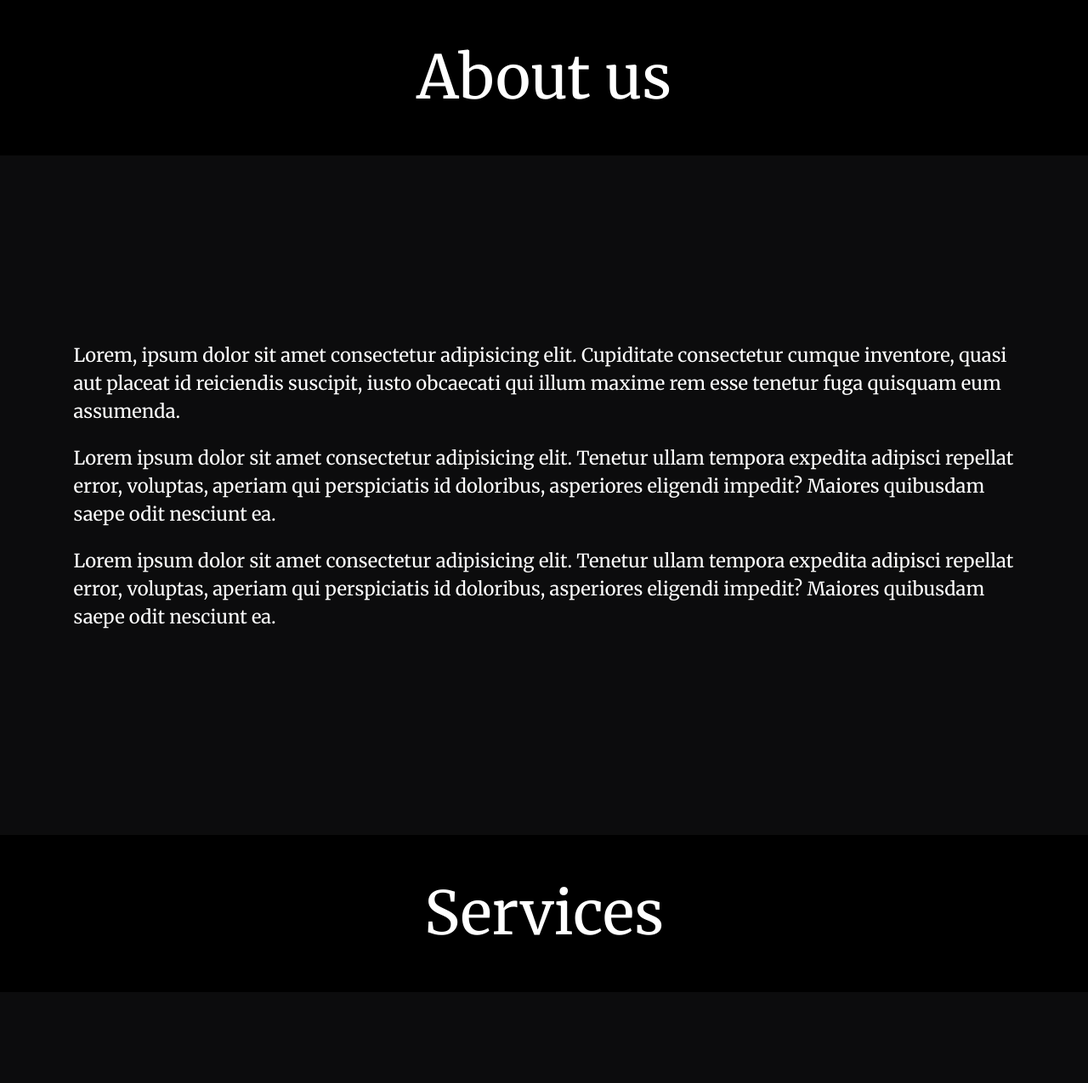
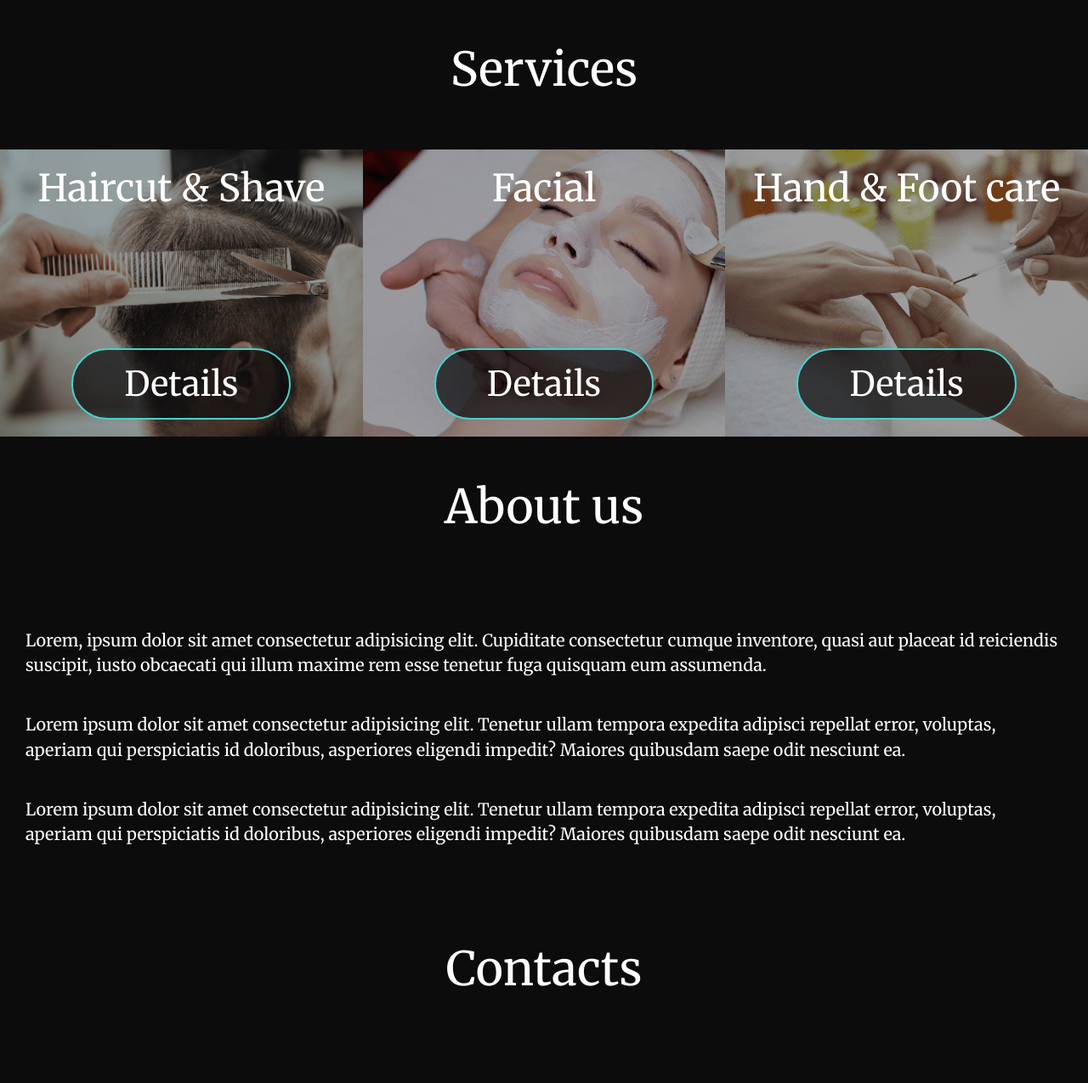
Before and after one commit to yura-solokha/barber-shop-website, a Django app: page / in a window 1280 px wide. Shown: the part 801-2076 px from the top of the page at 85% size. Run offline with Django 4.2, Linux system fonts and the light colour scheme.

Commit message:
updated main

```diff
--- a/web_site/main/static/main/css/main.css
+++ b/web_site/main/static/main/css/main.css
@@ -34,12 +34,10 @@ a:hover{
 }
 
 .section-title{
-    font-size: 3.2rem;
-    font-weight: 300;
+    text-align: center;
+    font-size: 2.5rem;
     color: white;
-    margin: 0px;
-    text-align: center;
-    background-color: black;
+    background-color: #0c0c0d;
     padding: 50px;
 }
 /* End General */
@@ -48,11 +46,12 @@ a:hover{
 #header{
     position: fixed;
     z-index: 1000;
-    top: 0;
-    left: 0;
     width: 100vw;
-    height: auto;
-    background-color: rgb(12, 12, 13, 0.7);
+    height: 8%;
+}
+
+#header .logo{
+    z-index: 1;
 }
 
 #header .header{
@@ -65,7 +64,7 @@ a:hover{
     justify-content: space-between;
     width: 100%;
     height: 100%;
-    padding: 0 10px;
+    padding-bottom: 60px;
 }
 
 #header .nav-list{
@@ -77,7 +76,7 @@ a:hover{
     left: 0;
     top: 0;
     width: 150%;
-    overflow-x: hidden;
+    /* overflow-x: hidden; */
 }
 #header .nav-list ul a{
     font-size: 1rem;
@@ -100,7 +99,7 @@ a:hover{
 
 /* Hero Section */
 #hero{
-    background-image: url(https://wallpaperaccess.com/full/3717112.jpg);
+    background-image: url(../img/main.jpg);
     background-size: cover;
     background-position: top center;
     position: relative;
@@ -156,7 +155,7 @@ a:hover{
 
 #hero .book_appointment:hover{
     box-shadow: 0px 0px 25px 0px mediumturquoise;
-    background-color: rgb(72, 209, 204, 0.8);
+    background-color: #48d1cccc;
 }
 /* End Hero Section */
 
@@ -179,26 +178,26 @@ a:hover{
 }
 /* End Key Frames */
 
-/* About Section */
-
-
-/* End About Section */
-
 /* Service Section */
 #services{
     background-color: #0c0c0d;
 }
 
-#services .services{
+#services .types_of_services{
+    display: table;
+    table-layout: fixed;
+    width: 100%;
     text-align: center;
     max-width: 1500px;
-    margin: 0 auto;
-    padding: 100px 0;
+    border-radius: 10px;
+
 }
 
-#services .services div{
-    padding: 50px;
+#services .types_of_services div{
     color: white;
+    display: table-cell;
+    width: 100%;
+    padding: 20px;
 }
 
 #services .description{
@@ -216,23 +215,11 @@ a:hover{
 
 #services .description:hover{
     box-shadow: 0px 0px 25px 0px mediumturquoise;
-    background-color: rgb(72, 209, 204, 0.7);
-}
-
-#services .services{
-    display: flex;
-    align-items: center;
-    justify-content: center;
-}
-
-#services .container div{
-    flex-basis: 80%;
-    justify-content: center;
-    border-radius: 10px;
+    background-color: rgb(72, 209, 204, 0.8);
 }
 
 #services .haircut_shave{
-    background-image: url(https://hips.hearstapps.com/hmg-prod.s3.amazonaws.com/images/styling-hair-by-professional-hairdresser-royalty-free-image-1626807625.jpg);
+    background-image: url(../img/haircut.jpg);
     background-size: cover;
     background-position: 5% 0%;
     position: relative;
@@ -251,29 +238,10 @@ a:hover{
     z-index: -1;
 }
 
-#services .beard{
-    background-image: url(https://familyapp.com/wp-content/uploads/2021/07/10-beard-trimming-tips-how-to-groom-your-beard.jpg);
+#services .facial{
+    background-image: url(../img/Facial.jpg);
     background-size: cover;
     background-position: 15% 0%;
-    position: relative;
-    z-index: 1;
-}
-
-#services .beard::after{
-    content: "";
-    position: absolute;
-    left: 0;
-    top: 0;
-    width: 100%;
-    height: 100%;
-    background-color: #0c0c0d;
-    opacity: 0.4;
-    z-index: -1;
-}
-
-#services .facial{
-    background-image: url(https://artmassagephuket.com/wp-content/uploads/2012/08/Facial-Phuket.jpg);
-    background-size: cover;
     position: relative;
     z-index: 1;
 }
@@ -289,12 +257,43 @@ a:hover{
     opacity: 0.4;
     z-index: -1;
 }
+
+#services .hand_foot_care{
+    background-image: url(../img/hand_foot_care.png);
+    background-size: cover;
+    position: relative;
+    z-index: 1;
+}
+
+#services .hand_foot_care::after{
+    content: "";
+    position: absolute;
+    left: 0;
+    top: 0;
+    width: 100%;
+    height: 100%;
+    background-color: #0c0c0d;
+    opacity: 0.4;
+    z-index: -1;
+}
 /* End Service Section */
 
+/* About Section */
+#about .about_info{
+    margin: 60px 0;
+}
+
+#about p{
+    margin: 40px 30px;
+    font-size: 0.9rem;
+}
+
+/* End About Section */
+
 /* Contacts Section */
-#contacts .contacts{
+#contacts .contacts_info{
     text-align:center;
-    margin: 7%;
+    margin: 50px 0;
 }
 
 /* End Contacts Section */
--- /dev/null
+++ b/web_site/main/static/main/js/app.js
@@ -0,0 +1,12 @@
+const header = document.querySelector('#header');
+
+document.addEventListener('scroll', () => {
+    var scroll_position = window.scrollY;
+
+    if(scroll_position >= 1){
+        header.style.backgroundColor = "#0c0c0dcc";
+    }
+    else{
+        header.style.backgroundColor = "transparent";
+    }
+});
--- a/web_site/main/templates/main/base.html
+++ b/web_site/main/templates/main/base.html
@@ -20,8 +20,8 @@
                 </div>
                 <div class="nav-list">
                     <ul>
+                        <li><a href="#services">Services</a></li>
                         <li><a href="#about">About us</a></li>
-                        <li><a href="#services">Services</a></li>
                         <li><a href="#contacts">Contacts</a></li>
                     </ul>
                 </div>
@@ -30,5 +30,6 @@
     </section>
     <!-- End Header Section  -->
     {% block body %}{% endblock %}
+    <script src="../../static/main/js/app.js"></script>
 </body>
 </html>
--- a/web_site/main/templates/main/index.html
+++ b/web_site/main/templates/main/index.html
@@ -8,19 +8,37 @@
     <section id="hero">
         <div class="hero container">
             <div class="hero-main">
-                <h1>Bobr Shop<span></span></h1>
+                <h1>Barber Shop<span></span></h1>
                 <a href="#" type="button" class="book_appointment">Book an appointment</a>
             </div>
         </div>
     </section>
     <!-- End Hero Section -->
 
+    <!-- Service Section -->
+    <section id="services">
+        <h1 class="section-title">Services</h1>
+        <div class="types_of_services">
+            <div class="haircut_shave">
+                <h2 class="service-title">Haircut & Shave</h2>
+                <a href="{% url 'haircut' %}" type="button" class="description">Details</a>
+            </div>
+            <div class="facial">
+                <h2 class="service-title">Facial</h2>
+                <a href="{% url 'facial' %}" type="button" class="description">Details</a>
+            </div>
+            <div class="hand_foot_care">
+                <h2 class="service-title">Hand & Foot care</h2>
+                <a href="{% url 'handfoot' %}" type="button" class="description">Details</a>
+            </div>
+        </div>
+    </section>
+    <!-- End Service Section -->
+
     <!-- About Section -->
     <section id="about">
-        <div>
-            <h1 class="section-title">About us</h1>
-        </div>
-        <div class="about container">
+        <h1 class="section-title">About us</h1>
+        <div class="about_info">
             <div>
                 <p>Lorem, ipsum dolor sit amet consectetur adipisicing elit.
                     Cupiditate consectetur cumque inventore, quasi aut placeat id reiciendis suscipit,
@@ -38,38 +56,14 @@
     </section>
     <!-- End About Section -->
 
-    <!-- Service Section -->
-    <section id="services">
-        <div>
-            <h1 class="section-title">Services</h1>
-        </div>
-        <div class="services container">
-            <div class="haircut_shave">
-                <h2 class="service-title">Haircut & Shave</h2>
-                <a href="{% url 'haircut' %}" type="button" class="description">Details</a>
-            </div>
-            <div class="beard">
-                <h2 class="service-title">Facial</h2>
-                <a href="{% url 'facial' %}" type="button" class="description">Details</a>
-            </div>
-            <div class="facial">
-                <h2 class="service-title">Hands & Foot care</h2>
-                <a href="{% url 'handfoot' %}" type="button" class="description">Details</a>
-            </div>
-        </div>
-    </section>
-    <!-- End Service Section -->
-
     <!-- Contacts Section -->
-    <section id="contacts">
-        <div>
-            <h1 class="section-title">Contacts</h1>
-        </div>
-        <div class="contacts ">
+    <div id="contacts">
+        <h1 class="section-title">Contacts</h1>
+        <div class="contacts_info">
             <span style="color: mediumturquoise;">Phone:</span> +11 (111) 111 1111 <br>
             <span style="color: mediumturquoise;">Address:</span> Lorem, ipsum dolor sit amet consectetur adipisicing elit <br>
             <span style="color: mediumturquoise;">Email:</span> barbershop@gmail.com <br>
         </div>
-    </section>
+    </div>
     <!-- End Contacts Section -->
 {%endblock%}
```
Also changed, not shown: web_site/main/static/main/img/beard.jpg (deleted), web_site/main/static/main/img/hand_foot_care.png (added).
